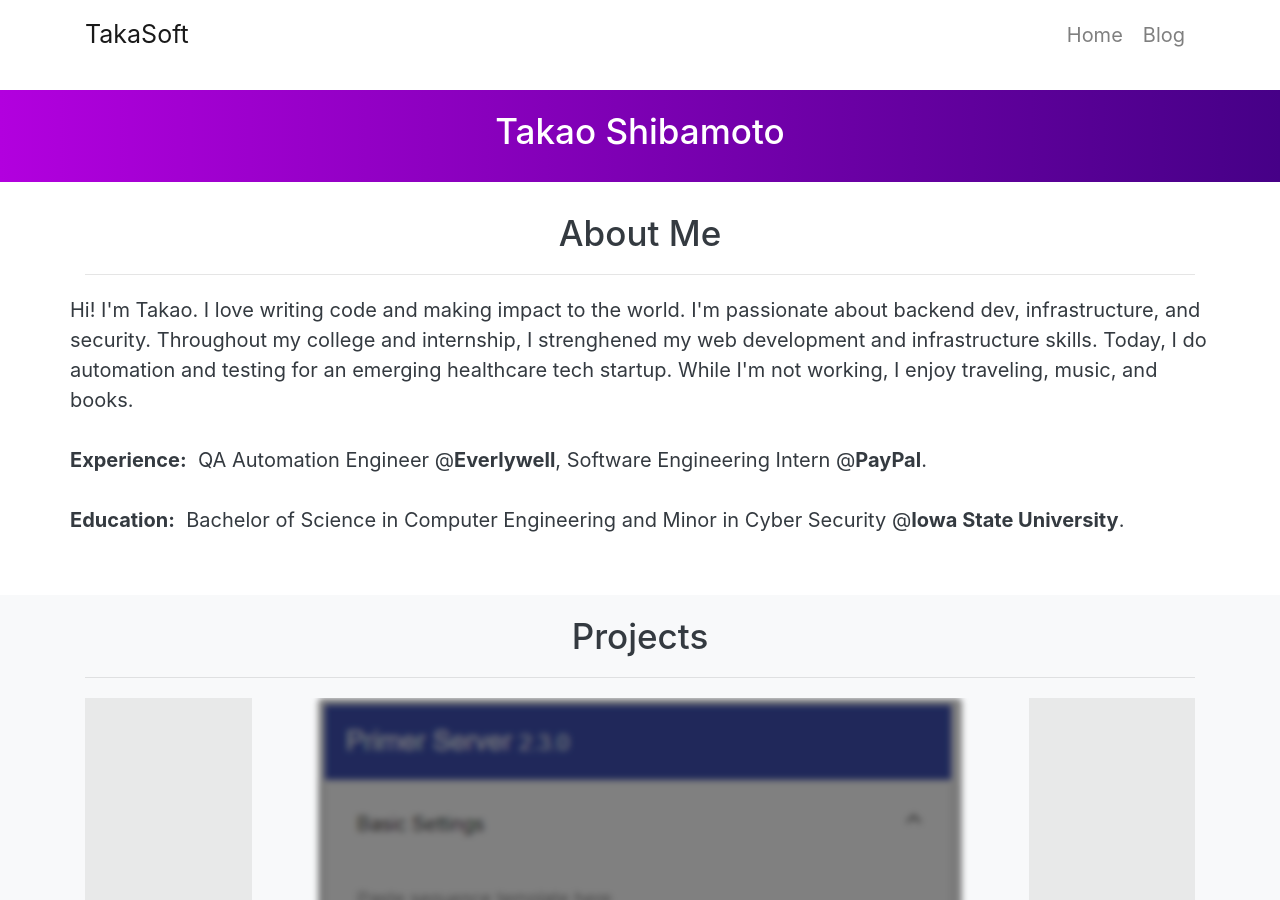
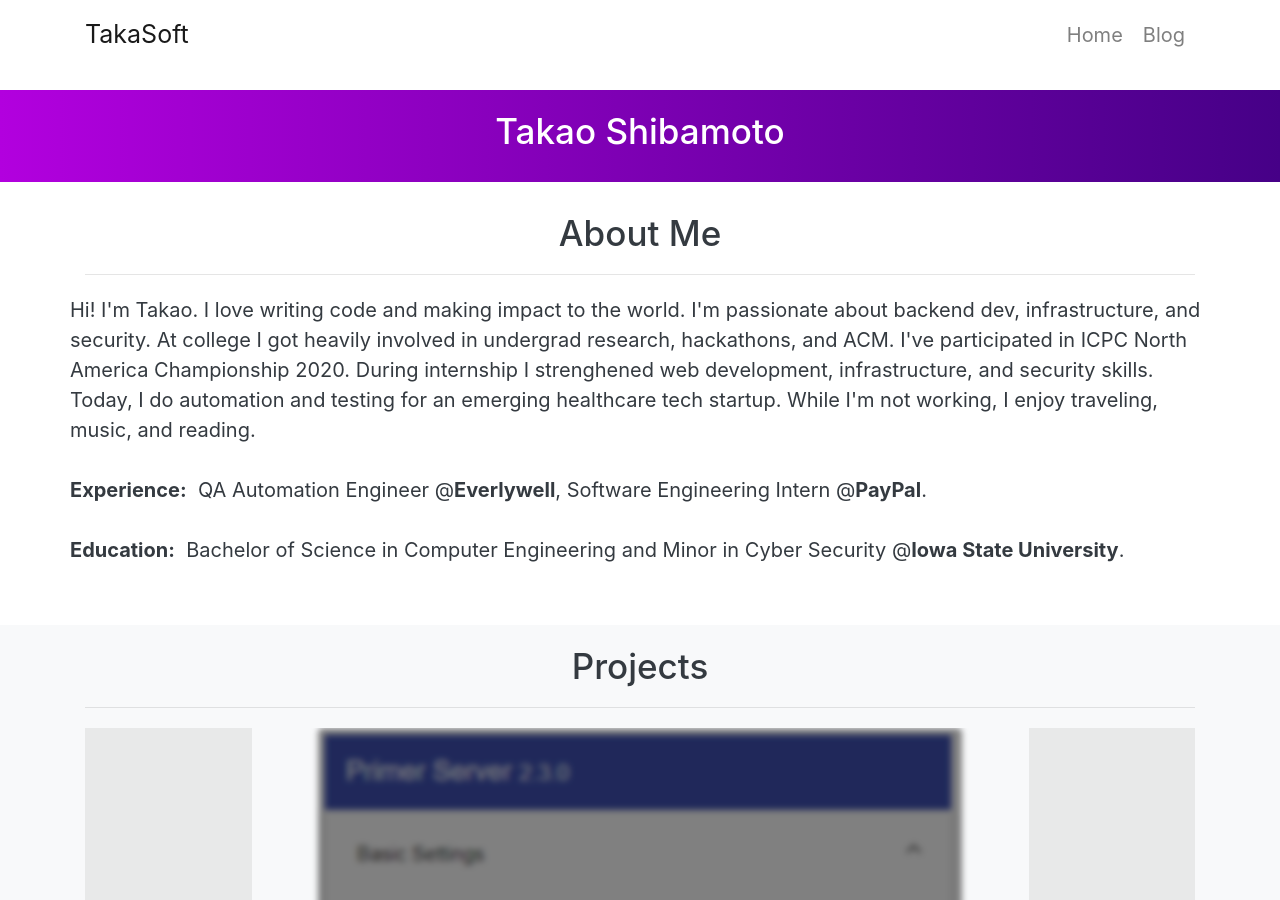
Before and after one commit to takasoft/takasoft.github.io, a Jekyll site: the page built from index.html, in a window 1280 px wide and 900 px high. Built offline with Jekyll 4.4.1, drawn with Linux system fonts in a browser that asks for light colours.

Commit message:
update about

```diff
--- a/index.html
+++ b/index.html
@@ -14,9 +14,10 @@ title: Home
     <div class="row">
       Hi! I'm Takao.
       I love writing code and making impact to the world. I'm passionate about backend dev, infrastructure, and security.
-      Throughout my college and internship, I strenghened my web development and infrastructure skills.
+      At college I got heavily involved in undergrad research, hackathons, and ACM. I've participated in ICPC North America Championship 2020.
+      During internship I strenghened web development, infrastructure, and security skills.
       Today, I do automation and testing for an emerging healthcare tech startup.
-      While I'm not working, I enjoy traveling, music, and books.
+      While I'm not working, I enjoy traveling, music, and reading.
     </div>
     <br>
     <div class="row">
```
